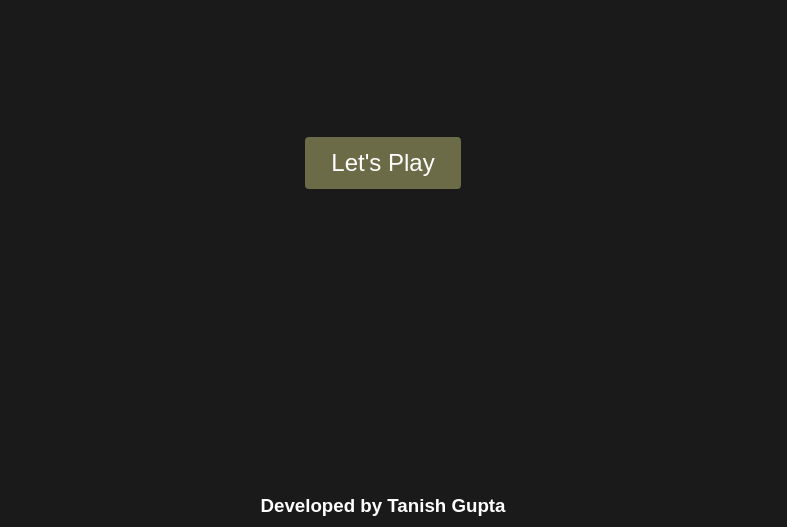
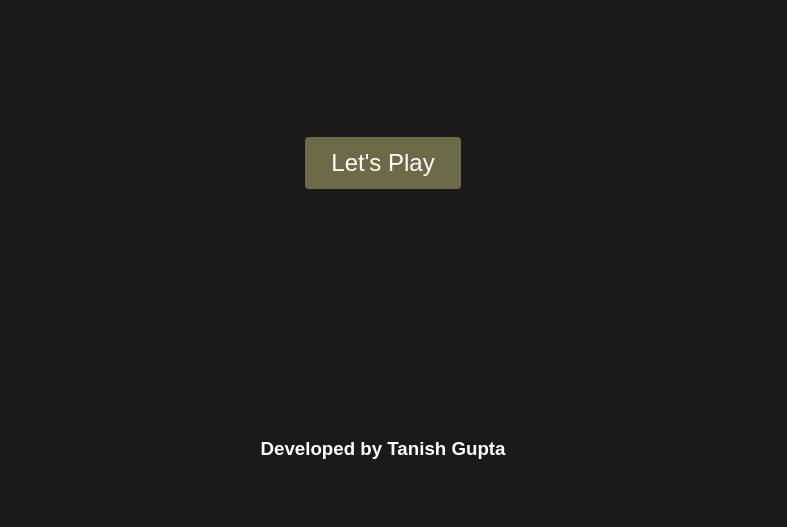
Before and after one commit to tanishgupta-git/Rock-Paper-Scissors, a plain HTML site: page index.html in a window 1280 px wide. Shown: the part 273-800 px from the top of the page, without its empty margins (257-1044 px from the left). Drawn offline with nearby package versions, Linux system fonts and the light colour scheme; no server answers.

Commit message:
changes for reponsiveness

```diff
--- a/game.css
+++ b/game.css
@@ -3,10 +3,12 @@
 body,html{
 	margin: 0;
 	padding: 0;
-	min-height:100vh;
-	max-width:100vw;
+	height: 100%;
+	min-height:100%;
 	overflow-x: hidden;
 	background:#1a1a1a;
+	display: flex;
+	flex-direction: column;
 }
 .start{
 	text-align: center;
@@ -26,12 +28,6 @@ h2{
 	font-weight: 500;
 	font-size: 2.1em;
 	text-align: center;
-}
-h3{  position: absolute;
-	bottom: 10px;
-	color: #fff;
-	font-family:sans-serif;
-	margin: 0;
 }
 .main-game{
 	padding-top:60px;
@@ -54,6 +50,12 @@ button:hover, .pop-box a:hover{
 .buttons,#dev-info{
 	display: flex;
 	justify-content: space-around;
+}
+#dev-info{
+	font-family: sans-serif;
+	padding: 3rem;
+	margin-top: auto;
+	color: #fff;
 }
 .buttons div{
 	display:flex;
--- a/game.js
+++ b/game.js
@@ -148,6 +148,7 @@ if($gamover == 5){
     }
     $(".game-finish-popup").addClass("pop");
     $(".pop-box").addClass("down");
+        (function(){$(".display-winner").removeClass("click-in");})();
 }
 }
 
--- a/index.html
+++ b/index.html
@@ -8,6 +8,7 @@
        <script type="text/javascript" src="https://cdnjs.cloudflare.com/ajax/libs/howler/2.1.3/howler.js"></script>
 </head>
 <body>
+  <div>
   <!-- starting of scoreboard  of player and computer-->
    <div class="scoreboard">
       <div class="score">
@@ -50,10 +51,11 @@
      <div class="game-finish-popup">
         <div class="pop-box">
             <div class="win-status"><h1>Winner</h1><p>You Win!!!</p></div>
-            <div class="win-status"><h1>Oops</h1>You Loss!!!!</div>
+            <div class="win-status"><h1>Oops</h1><p>You Loss!!!!</p></div>
             <a href="index.html">Retry</a>
         </div>
      </div>
+   </div>
      <div id="dev-info">
      <h3>Developed by Tanish Gupta</h3>
    </div>
```
